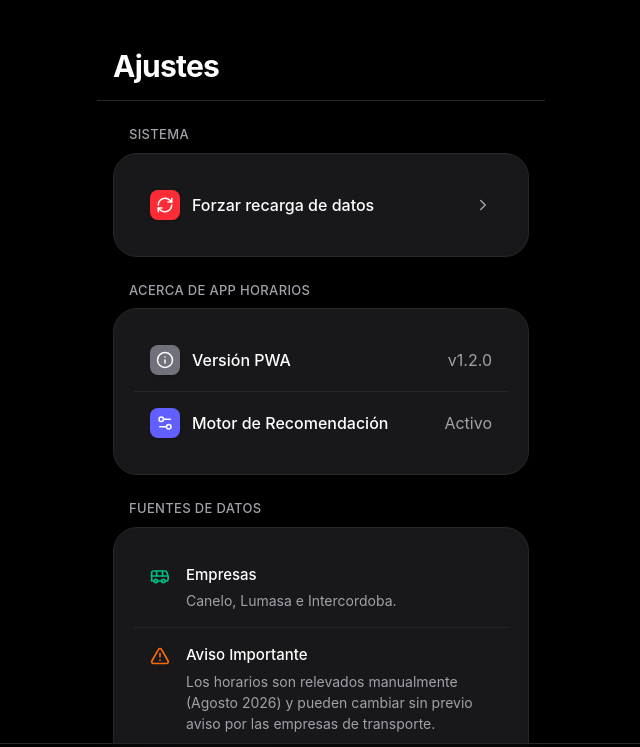
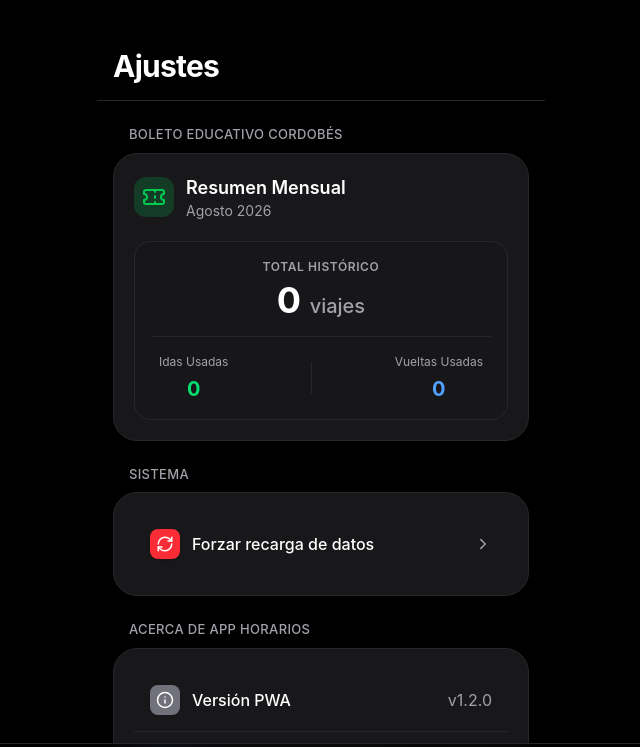
Before and after one commit to aalvaroespinoza/AppHorarios, a Next.js app: page /configuracion in a window 1280 px wide. Shown: the top 747 px of the page, without its empty margins (319-959 px from the left). Built offline with nearby package versions, Linux system fonts and the light colour scheme.

Commit message:
feat: interfaz visual del BEC en Inicio y Configuración

```diff
--- a/src/app/configuracion/page.tsx
+++ b/src/app/configuracion/page.tsx
@@ -2,10 +2,12 @@
 
 import { useState, useEffect } from 'react';
 import NativeCard from '@/components/ui/NativeCard';
-import { RefreshCw, Info, ChevronRight, Settings2, Bus, AlertTriangle, ShieldCheck, Mail } from 'lucide-react';
+import { useBec } from '@/hooks/useBec';
+import { RefreshCw, Info, ChevronRight, Settings2, Bus, AlertTriangle, ShieldCheck, Mail, Ticket } from 'lucide-react';
 
 export default function Configuracion() {
   const [isMounted, setIsMounted] = useState(false);
+  const bec = useBec();
 
   useEffect(() => {
     setIsMounted(true);
@@ -34,7 +36,46 @@
 
       <div className="p-4 space-y-6 mt-2">
 
+        {/* SECCIÓN: BEC */}
+        <section className="animate-in fade-in slide-in-from-bottom-4 duration-500 fill-mode-both">
+          <h2 className="text-[13px] uppercase text-[var(--color-text-secondary)] font-medium tracking-wide mb-2 ml-4">
+            Boleto Educativo Cordobés
+          </h2>
+          <NativeCard className="p-5 bg-[var(--color-surface)] border border-[var(--color-border)] flex flex-col gap-3">
+            <div className="flex items-center gap-3 mb-2">
+              <div className="bg-green-500/20 p-2 rounded-xl text-green-500">
+                <Ticket size={24} />
+              </div>
+              <div>
+                <h3 className="font-semibold text-[18px]">Resumen Mensual</h3>
+                <p className="text-sm text-[var(--color-text-secondary)] capitalize">
+                  {new Date().toLocaleString('es-AR', { month: 'long', timeZone: 'America/Argentina/Buenos_Aires' })} {new Date().getFullYear()}
+                </p>
+              </div>
+            </div>
 
+            <div className="bg-black/5 dark:bg-black/40 rounded-2xl p-4 border border-[var(--color-border)]">
+              <div className="text-center mb-4">
+                <p className="text-[12px] text-[var(--color-text-secondary)] uppercase tracking-wider font-semibold mb-1">Total Histórico</p>
+                <div className="text-4xl font-bold text-[var(--color-text-primary)]">
+                  {bec.obtenerResumenMensual(new Date().getMonth() + 1, new Date().getFullYear()).totalCombinado} <span className="text-xl text-[var(--color-text-secondary)] font-medium">viajes</span>
+                </div>
+              </div>
+
+              <div className="flex justify-between items-center px-2 pt-4 border-t border-[var(--color-border)]">
+                <div className="text-center">
+                  <p className="text-[12px] text-[var(--color-text-secondary)] mb-1">Idas Usadas</p>
+                  <p className="text-xl font-bold text-green-400">{bec.obtenerResumenMensual(new Date().getMonth() + 1, new Date().getFullYear()).idaTotal}</p>
+                </div>
+                <div className="w-px h-8 bg-[var(--color-border)]" />
+                <div className="text-center">
+                  <p className="text-[12px] text-[var(--color-text-secondary)] mb-1">Vueltas Usadas</p>
+                  <p className="text-xl font-bold text-blue-400">{bec.obtenerResumenMensual(new Date().getMonth() + 1, new Date().getFullYear()).vueltaTotal}</p>
+                </div>
+              </div>
+            </div>
+          </NativeCard>
+        </section>
 
         {/* SECCIÓN: SISTEMA */}
         <section className="animate-in fade-in slide-in-from-bottom-4 duration-500 delay-75 fill-mode-both">
--- a/src/app/page.tsx
+++ b/src/app/page.tsx
@@ -3,13 +3,14 @@
 import React, { useState, useEffect } from 'react';
 import { motion, AnimatePresence } from 'framer-motion';
 import { useEscenario } from '@/hooks/useEscenario';
+import { useBec } from '@/hooks/useBec';
 import ContextualControls from '@/features/schedule/ContextualControls';
 import NativeCard from '@/components/ui/NativeCard';
 import RelojMinimalista from '@/components/RelojMinimalista';
 import { calcularColectivos, OFFSET_PARADA_VUELTA_MIN, addMinutes } from '@/lib/engine/recommendation-engine';
 import { determineScenario, findScenario } from '@/lib/engine/scenario-engine';
 import { subjectData } from '@/data/subjects';
-import { ChevronDown, ChevronUp, Bus, Clock, MapPin, Moon, CheckCircle2 } from 'lucide-react';
+import { ChevronDown, ChevronUp, Bus, Clock, MapPin, Moon, CheckCircle2, Ticket } from 'lucide-react';
 import type { RawScheduleEntry } from '@/types/schedule';
 import type { DayOfWeek } from '@/types/common';
 
@@ -54,12 +55,14 @@
   titulo,
   recomendacion,
   icon: Icon,
-  direction
+  direction,
+  bec
 }: {
   titulo: string,
   recomendacion: ReturnType<typeof calcularColectivos>,
   icon: React.ElementType,
-  direction: 'ida' | 'vuelta'
+  direction: 'ida' | 'vuelta',
+  bec: ReturnType<typeof useBec>
 }) {
   const [verAlternativas, setVerAlternativas] = useState(false);
   const [yaTomado, setYaTomado] = useState(false);
@@ -107,6 +110,9 @@
 
   const esVuelta = titulo.toLowerCase().includes('vuelta');
   const horaReal = esVuelta && currentRecomendado ? addMinutes(currentRecomendado.horaSalida, OFFSET_PARADA_VUELTA_MIN) : currentRecomendado?.horaSalida;
+
+  const registroHoy = bec.getRegistroHoy();
+  const becUsado = direction === 'ida' ? registroHoy.idaUsado : registroHoy.vueltaUsado;
 
   const minutosFaltantes = useCountdown(horaReal);
 
@@ -194,6 +200,22 @@
         </div>
       )}
 
+      {/* Botón BEC */}
+      <div className="mb-4">
+        <button
+          onClick={() => !becUsado && bec.marcarViaje(direction)}
+          disabled={becUsado}
+          className={`flex items-center justify-center gap-2 w-full py-3 rounded-xl font-medium transition-all ${
+            becUsado
+              ? 'bg-green-500/10 text-green-400 border border-green-500/20'
+              : 'bg-indigo-500/10 text-indigo-400 border border-indigo-500/20 hover:bg-indigo-500/20 active:scale-[0.98]'
+          }`}
+        >
+          {becUsado ? <CheckCircle2 size={18} /> : <Ticket size={18} />}
+          {becUsado ? 'BEC Usado ✓' : 'Usar BEC'}
+        </button>
+      </div>
+
       {currentAlternativas.length > 0 && (
         <div className="border-t border-zinc-800/80 pt-4 mt-2">
           <button
@@ -231,9 +253,10 @@
   );
 }
 
-export default function HomePage() {
-  const escenario = useEscenario();
-  const [horaActualHHMM, setHoraActualHHMM] = useState<string>("00:00");
+export default function Hoy() {
+  const { cursaArquitectura, duermeEnCordoba, diaSeleccionado, isMounted, setDiaSeleccionado } = useEscenario();
+  const bec = useBec();
+  const [horaActualHHMM, setHoraActualHHMM] = useState("00:00");
   const [timeMounted, setTimeMounted] = useState(false);
 
   useEffect(() => {
@@ -249,9 +272,7 @@
     return () => clearInterval(interval);
   }, []);
 
-  if (!escenario.isMounted) return <div className="min-h-screen bg-black" />;
-
-  const { diaSeleccionado, cursaArquitectura, duermeEnCordoba } = escenario;
+  if (!isMounted) return <div className="min-h-screen bg-black" />;
 
   // Filtrar materias del día usando la nueva lógica de escenarios y bloques
   const map: Record<string, number> = {
@@ -355,7 +376,7 @@
                 0: 'lunes', 1: 'lunes', 2: 'martes', 3: 'miercoles',
                 4: 'jueves', 5: 'viernes', 6: 'sabado'
               };
-              escenario.setDiaSeleccionado(map[new Date().getDay()]);
+              setDiaSeleccionado(map[new Date().getDay()]);
             }}
             className="text-blue-400 font-bold text-sm bg-blue-500/10 px-3 py-1.5 rounded-full hover:bg-blue-500/20 transition-colors"
           >
@@ -372,7 +393,13 @@
 
       {/* Tarjetas de Resultados */}
       <div className="flex flex-col gap-6 mt-2">
-        <HorarioCard titulo="Viaje de Ida" recomendacion={recomendacionIda} icon={Bus} direction="ida" />
+        <HorarioCard
+          titulo={`Ida hacia Córdoba`}
+          recomendacion={recomendacionIda}
+          icon={Bus}
+          direction="ida"
+          bec={bec}
+        />
 
         {/* Línea de Tiempo de Materias */}
         {materiasDelDia.length > 0 && (
@@ -432,7 +459,13 @@
           </NativeCard>
         )}
 
-        <HorarioCard titulo="Viaje de Vuelta" recomendacion={recomendacionVuelta} icon={Bus} direction="vuelta" />
+        <HorarioCard
+          titulo={`Vuelta a Despeñaderos`}
+          recomendacion={recomendacionVuelta}
+          icon={Bus}
+          direction="vuelta"
+          bec={bec}
+        />
       </div>
 
     </motion.div>
```
